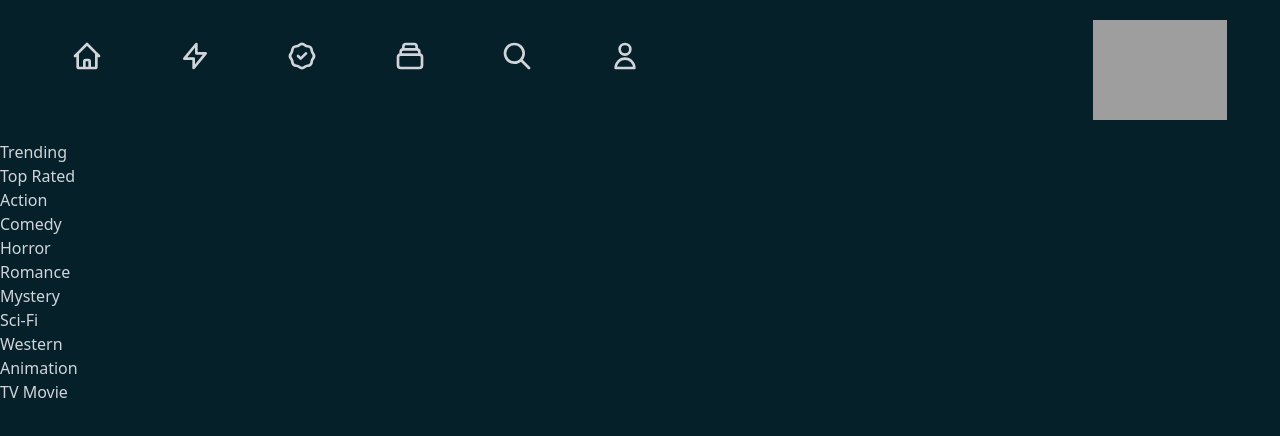
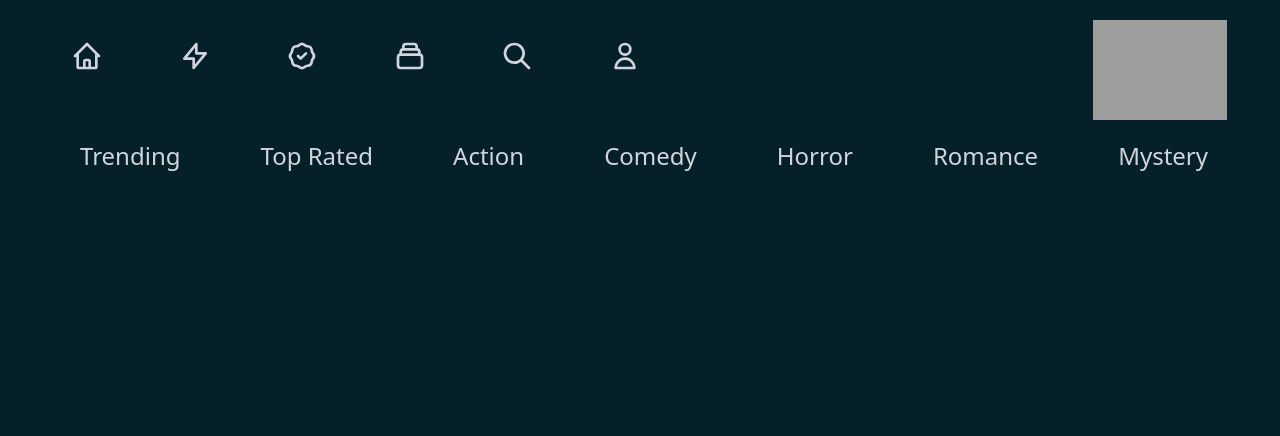
Before and after one commit to JoelAngels/Hulu-App, a Next.js app: page / in a window 1280 px wide. Shown: the top 436 px of the page. Built offline with nearby package versions, Linux system fonts and the light colour scheme; no server answers; grey boxes are pictures that could not be loaded.

Commit message:
styled the titles but havent yuet put any plugins

```diff
--- a/components/Nav.js
+++ b/components/Nav.js
@@ -5,10 +5,15 @@
     <nav>
       {/* loop through the request and give me the title of each one */}
 
-      <div>
+      <div className="flex px-10 sm:px-20 text-2xl whitespace-nowrap space-x-10 sm:space-x-20 overflow-x-scroll">
         {/* Any item mapped through anr array, item or object, reacts needs a key so that it knows how to rerender the list*/}
         {Object.entries(requests).map(([key, { title, url }]) => (
-          <h2 key={key}>{title}</h2>
+          <h2
+            key={key}
+            className="last:p-r-24cursor-pointer transition duration-100 transform hover:scale-125 hover:text-white active:text-red-500"
+          >
+            {title}
+          </h2>
         ))}
       </div>
       {/* 1.04 */}
```
